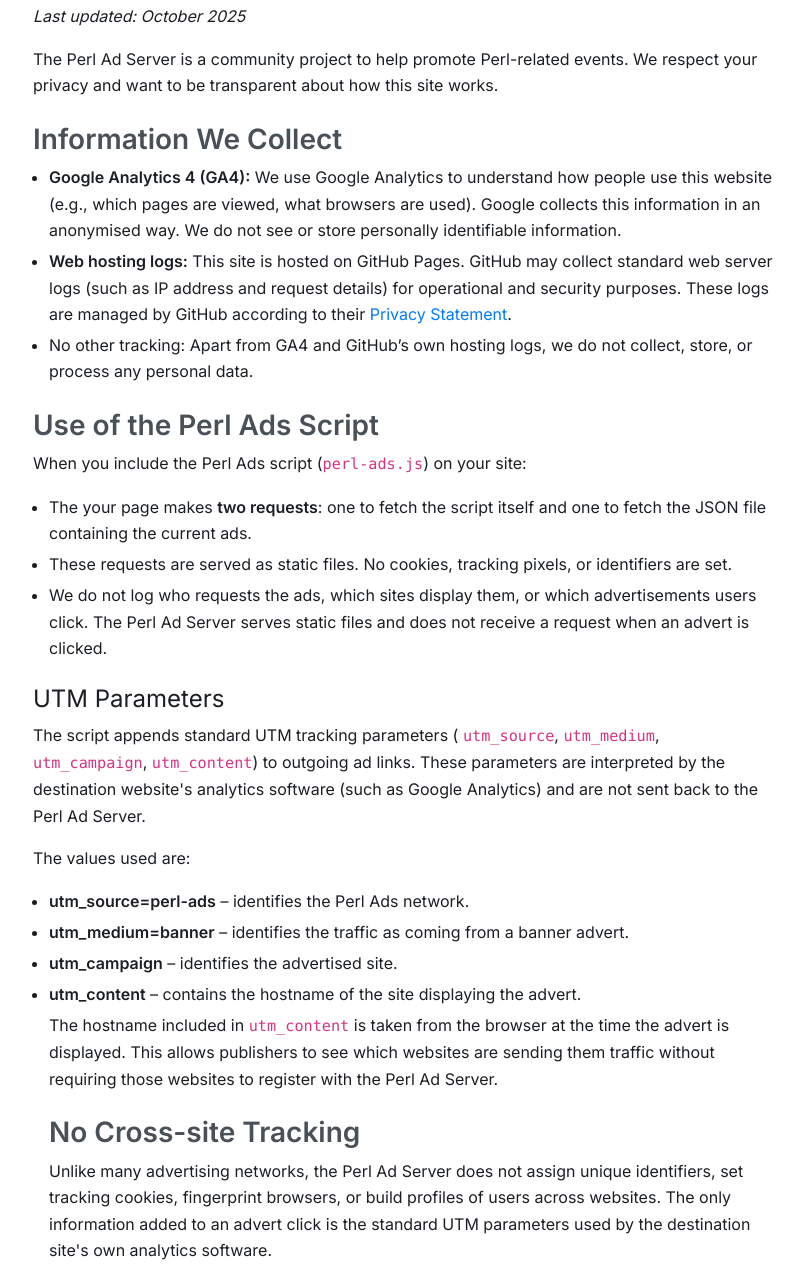
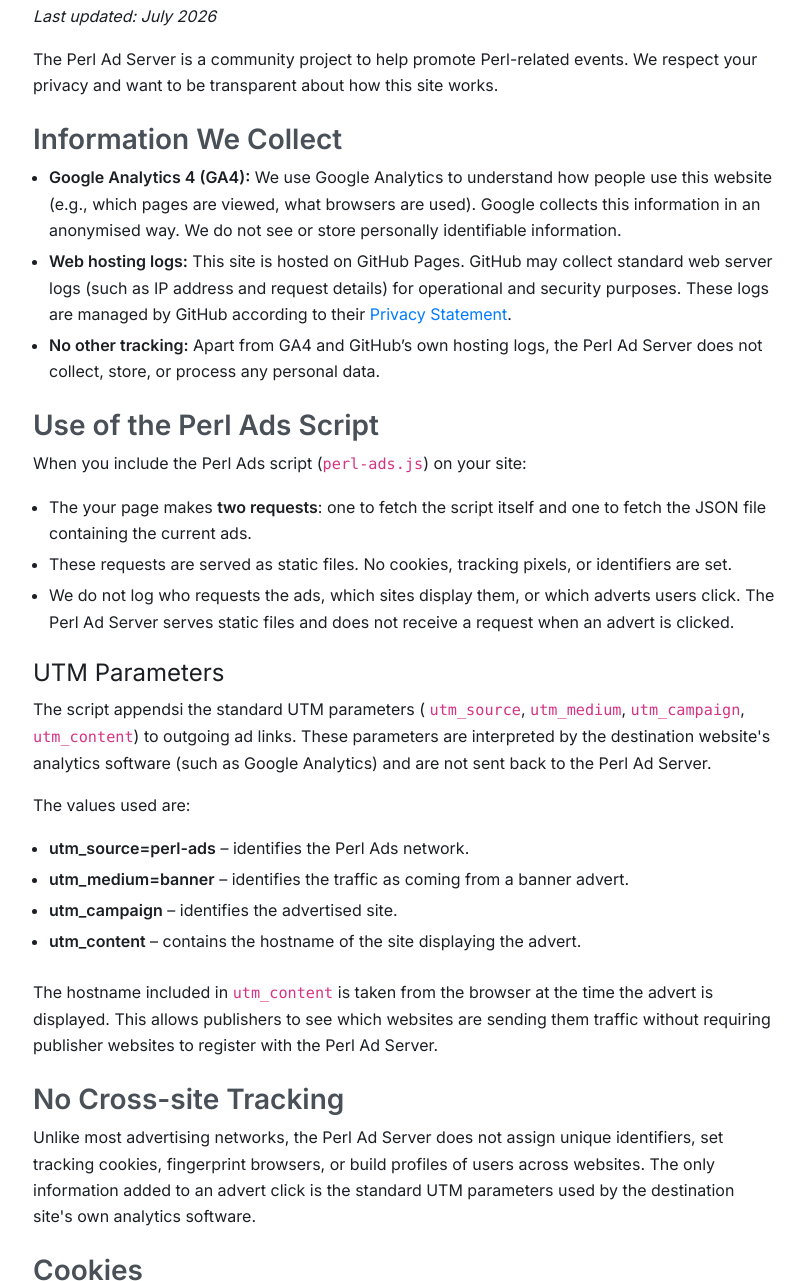
Before and after one commit to PerlToolsTeam/perl-ads, a website: page docs/privacy/index.html in a window 1280 px wide. Shown: the part 239-1520 px from the top of the page, without its empty margins (235-1040 px from the left). Drawn offline with nearby package versions, Linux system fonts and the light colour scheme; no server answers.

Commit message:
More privacy tweaks

```diff
--- a/docs/privacy/index.html
+++ b/docs/privacy/index.html
@@ -30,7 +30,7 @@
 
     <h2>Privacy Policy.</h2>
 
-    <p><i>Last updated: October 2025</i></p>
+    <p><i>Last updated: July 2026</i></p>
 
     <p>The Perl Ad Server is a community project to help promote Perl-related
       events. We respect your privacy and want to be transparent about how
@@ -50,8 +50,9 @@
         by GitHub according to their
         <a href="https://docs.github.com/en/site-policy/privacy-policies/github-privacy-statement">Privacy Statement</a>.</li>
 
-      <li>No other tracking: Apart from GA4 and GitHub’s own hosting logs,
-        we do not collect, store, or process any personal data.</li>
+      <li><b>No other tracking:</b> Apart from GA4 and GitHub’s own hosting
+       logs, the Perl Ad Server does not collect, store, or process any
+       personal data.</li>
     </ul>
 
     <h3>Use of the Perl Ads Script</h3>
@@ -67,13 +68,13 @@
         pixels, or identifiers are set.</li>
 
       <li>We do not log who requests the ads, which sites display them, or
-        which advertisements users click. The Perl Ad Server serves static
-        files and does not receive a request when an advert is clicked.</li>
+        which adverts users click. The Perl Ad Server serves static files and
+        does not receive a request when an advert is clicked.</li>
     </ul>
 
     <h4>UTM Parameters</h4>
 
-      <p>The script appends standard UTM tracking parameters (
+    <p>The script appendsi the standard UTM parameters (
       <code>utm_source</code>, <code>utm_medium</code>,
       <code>utm_campaign</code>, <code>utm_content</code>) to outgoing ad
       links. These parameters are interpreted by the destination website's
@@ -91,16 +92,16 @@
         site.</li>
       <li><strong>utm_content</strong> – contains the hostname of the site
         displaying the advert.</li>
-      </li>
+    </ul>
 
     <p>The hostname included in <code>utm_content</code> is taken from the
       browser at the time the advert is displayed. This allows publishers
-        to see which websites are sending them traffic without requiring those
-        websites to register with the Perl Ad Server.</p>
+      to see which websites are sending them traffic without requiring
+      publisher websites to register with the Perl Ad Server.</p>
 
     <h3>No Cross-site Tracking</h3>
 
-      <p>Unlike many advertising networks, the Perl Ad Server does not assign
+    <p>Unlike most advertising networks, the Perl Ad Server does not assign
       unique identifiers, set tracking cookies, fingerprint browsers, or
       build profiles of users across websites. The only information added to
       an advert click is the standard UTM parameters used by the destination
@@ -124,6 +125,12 @@
       <li>If you run the Perl Ads script on your site and want to avoid even
         minimal external requests, you may choose not to use the script.</li>
     </ul>
+
+    <h3>Code</h3>
+
+    <p>The Perl Ad Server is open source. If you'd like to verify any of the
+      statements on this page, you can inspect
+      <a href="https://github.com/PerlToolsTeam/perl-ads">the source code on GitHub</a>.</p>
 
     <h3>Contact</h3>
 
```
Lines whose indentation alone changed are shown as unchanged.
